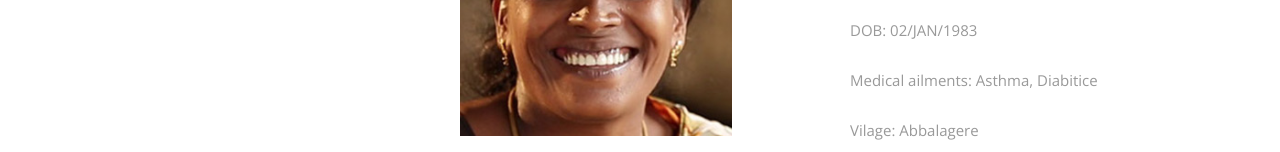
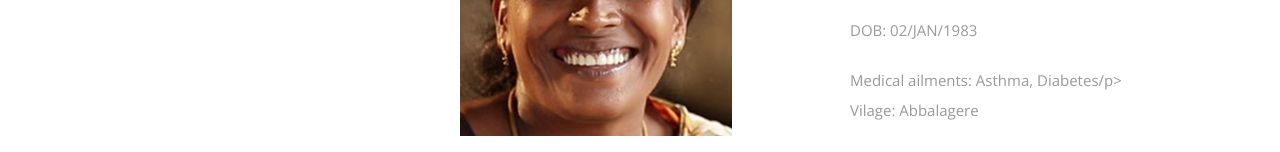
Before and after one commit to Dikshyant30/healthLine.github.io, a plain HTML site: page index.html in a window 1280 px wide. Shown: the part 1216-1368 px from the top of the page. Drawn offline with nearby package versions, Linux system fonts and the light colour scheme; a web font is replaced by a local one.

Commit message:
minor patch

```diff
--- a/index.html
+++ b/index.html
@@ -5,9 +5,6 @@
   <meta charset="utf-8">
   <meta name="viewport" content="width=device-width, initial-scale=1">
   <title>health Line</title>
-  <meta name="description" content="Free Bootstrap Theme by BootstrapMade.com">
-  <meta name="keywords" content="free website templates, free bootstrap themes, free template, free bootstrap, free website template">
-
   <link rel="stylesheet" type="text/css" href="https://fonts.googleapis.com/css?family=Open+Sans|Raleway|Candal">
   <link rel="stylesheet" type="text/css" href="css/font-awesome.min.css">
   <link rel="stylesheet" type="text/css" href="css/bootstrap.min.css">
@@ -166,7 +163,7 @@
 <p>Age: 32</p> <br>
 <p>Gender: Female</p> <br>
 <p>DOB: 02/JAN/1983 </p> <br>
-<p>Medical ailments: Asthma, Diabitice</p> <br>
+<p>Medical ailments: Asthma, Diabetes/p> <br>
 <p>Vilage: Abbalagere</p> <br>
 <p>State: Karnataka</p> <br>
             </div>
```
